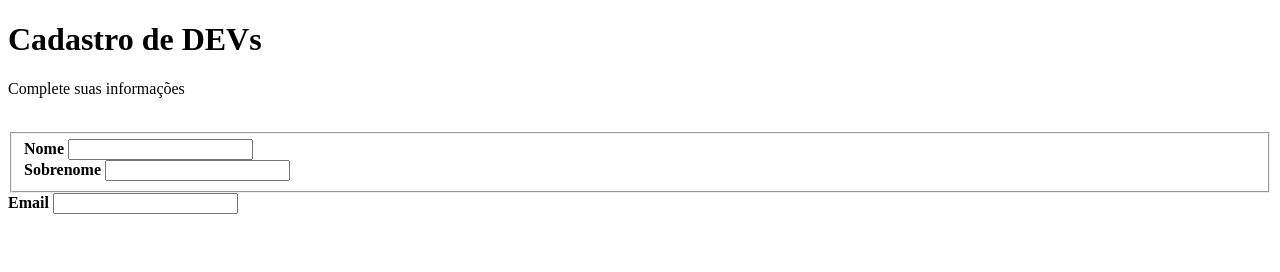
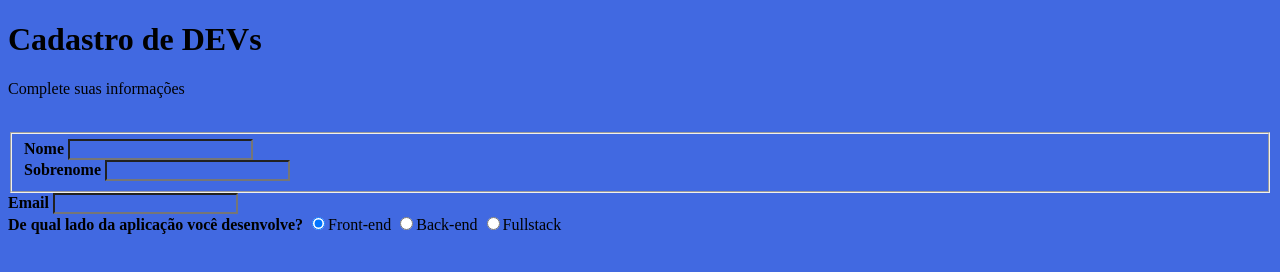
Before and after one commit to DaividVictor/Study_Form, a plain HTML site: page Study_Form/formulario.html in a window 1280 px wide. Drawn offline with Linux system fonts and the light colour scheme.

Commit message:
Campo de desenvolvimento web e add formulario.CSS

```diff
--- /dev/null
+++ b/Study_Form/formulario.css
@@ -0,0 +1,3 @@
+* {
+  background-color: royalblue;;
+}
--- a/Study_Form/formulario.html
+++ b/Study_Form/formulario.html
@@ -4,6 +4,8 @@
   <meta charset="UTF-8">
   <meta http-equiv="X-UA-Compatible" content="IE=edge">
   <meta name="viewport" content="width=device-width, initial-scale=1.0">
+  <!-- CSS -->
+  <link rel="stylesheet" type="text/css" href="formulario.css" media="screen">
   <title>Cadastro</title>
 </head>
 
@@ -37,6 +39,20 @@
       <input type="email" name="email" id="email" required>
     </div>
 
+    <!-- Campo de desenvolvimento web com 3 opções de botões selecionáveis (radio button) e CSS de classe "campo" -->
+    <div class="campo">
+      <label><strong>De qual lado da aplicação você desenvolve?</strong></label>
+      <label>
+        <input type="radio" name="devweb" value="frontend" checked>Front-end
+      </label>
+      <label>
+        <input type="radio" name="devweb" value="backend">Back-end
+    </label>
+    <label>
+        <input type="radio" name="devweb" value="fullstack">Fullstack
+    </label>
+    </div>
+
     </form>
 </body>
 </html>
```
